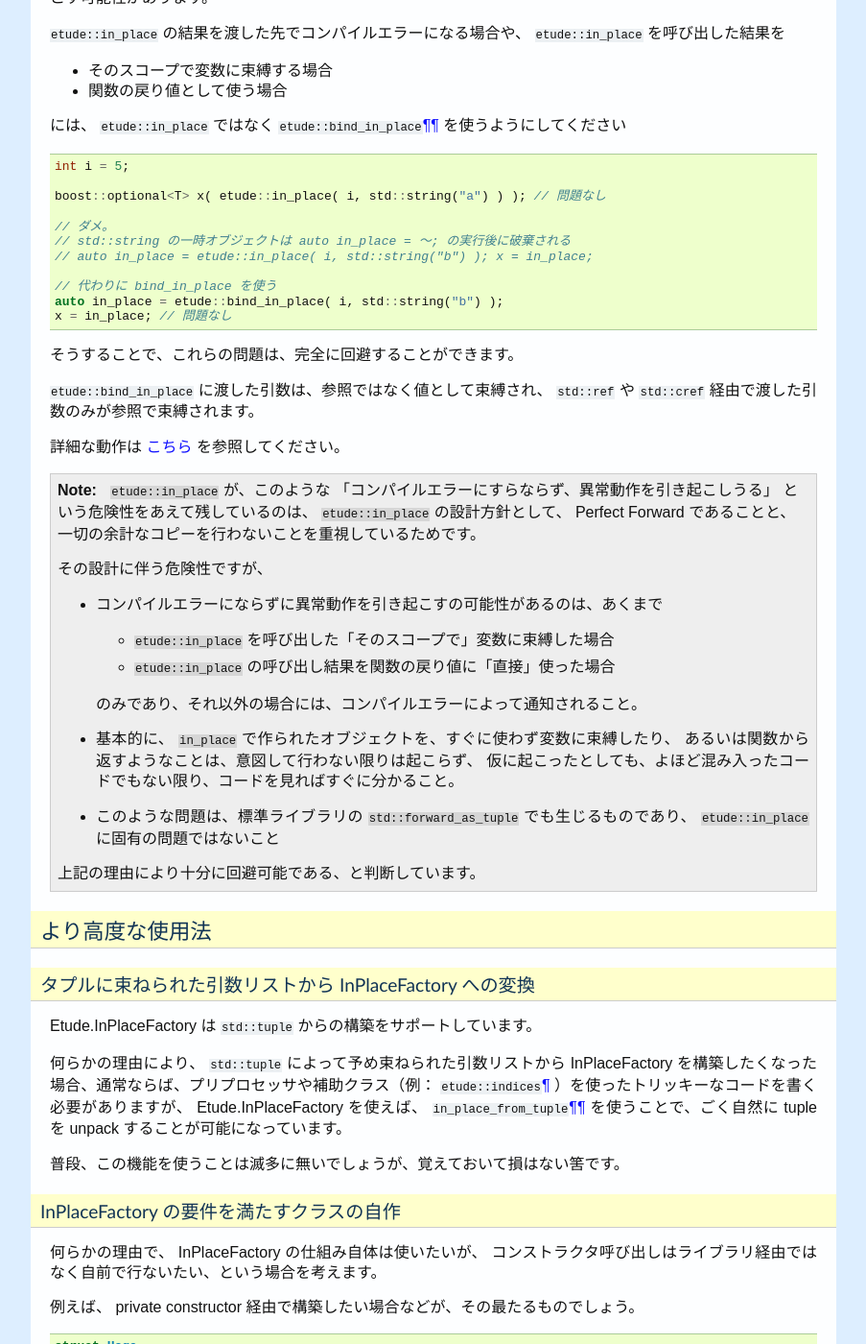
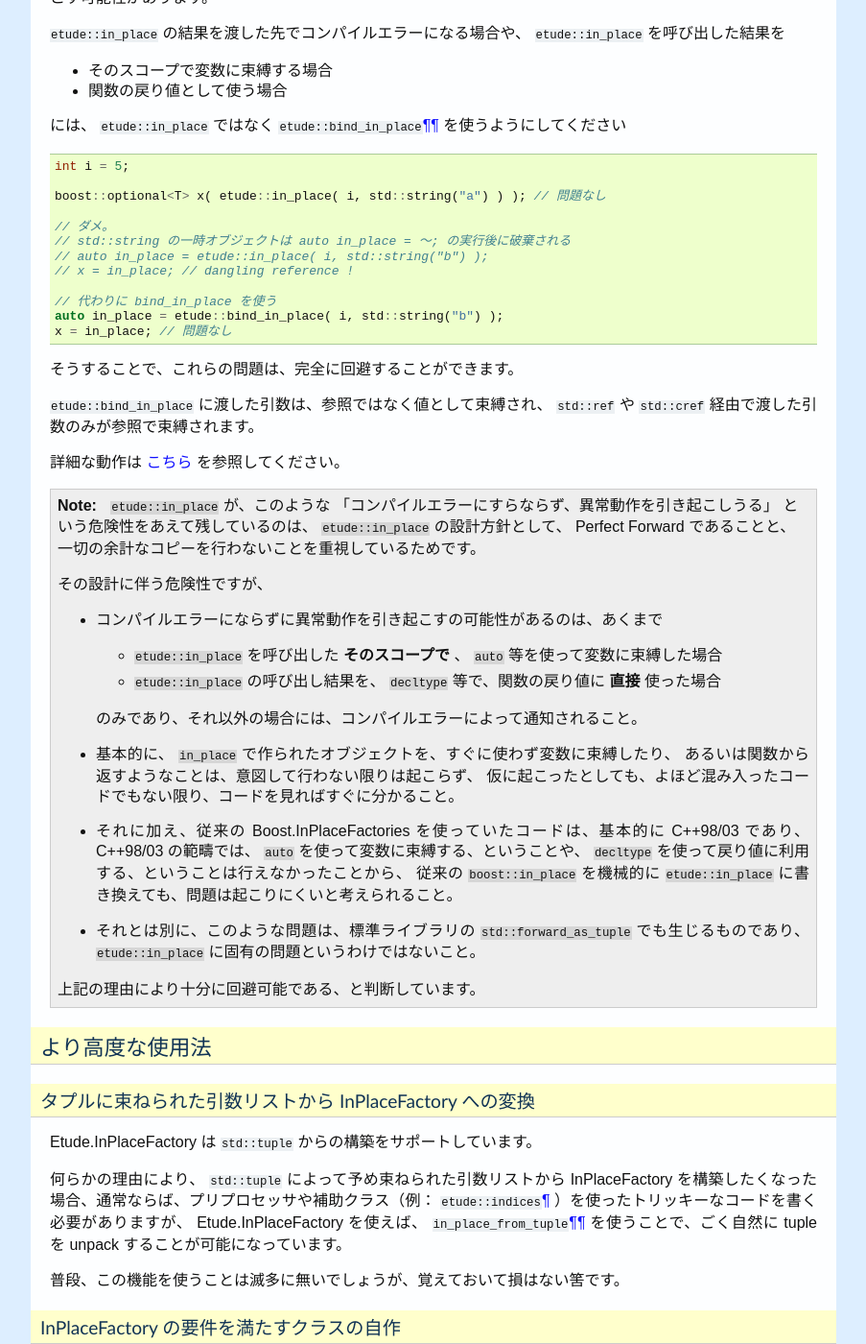
Before and after one commit to gintenlabo/etude, a Sphinx documentation site: the page built from docs/in-place.rst, in a window 1280 px wide and 1400 px high, scrolled down 3109 px. Shown: the whole window at 96% size, without its empty margins (198-1101 px from the left). Built offline with Sphinx 7.4.7, drawn with Linux system fonts in a browser that asks for light colours.

Commit message:
InPlaceFactory のドキュメントの「使い方」を調整

```diff
--- a/docs/in-place.rst
+++ b/docs/in-place.rst
@@ -204,7 +204,8 @@ Etude.InPlaceFactory が Boost.InPlaceFactory の全ての機能を含んでい
 
   // ダメ。
   // std::string の一時オブジェクトは auto in_place = ～; の実行後に破棄される
-  // auto in_place = etude::in_place( i, std::string("b") ); x = in_place;
+  // auto in_place = etude::in_place( i, std::string("b") );
+  // x = in_place; // dangling reference !
 
   // 代わりに bind_in_place を使う
   auto in_place = etude::bind_in_place( i, std::string("b") );
@@ -228,8 +229,8 @@ Etude.InPlaceFactory が Boost.InPlaceFactory の全ての機能を含んでい
 
   - コンパイルエラーにならずに異常動作を引き起こすの可能性があるのは、あくまで
 
-    - ``etude::in_place`` を呼び出した「そのスコープで」変数に束縛した場合
-    - ``etude::in_place`` の呼び出し結果を関数の戻り値に「直接」使った場合
+    - ``etude::in_place`` を呼び出した **そのスコープで** 、 ``auto`` 等を使って変数に束縛した場合
+    - ``etude::in_place`` の呼び出し結果を、 ``decltype`` 等で、関数の戻り値に **直接** 使った場合
 
     のみであり、それ以外の場合には、コンパイルエラーによって通知されること。
 
@@ -237,8 +238,14 @@ Etude.InPlaceFactory が Boost.InPlaceFactory の全ての機能を含んでい
     あるいは関数から返すようなことは、意図して行わない限りは起こらず、
     仮に起こったとしても、よほど混み入ったコードでもない限り、コードを見ればすぐに分かること。
 
-  - このような問題は、標準ライブラリの ``std::forward_as_tuple`` でも生じるものであり、
-    ``etude::in_place`` に固有の問題ではないこと
+  - それに加え、従来の Boost.InPlaceFactories を使っていたコードは、基本的に
+    C++98/03 であり、 C++98/03 の範疇では、 ``auto`` を使って変数に束縛する、ということや、
+    ``decltype`` を使って戻り値に利用する、ということは行えなかったことから、
+    従来の ``boost::in_place`` を機械的に ``etude::in_place``
+    に書き換えても、問題は起こりにくいと考えられること。
+
+  - それとは別に、このような問題は、標準ライブラリの ``std::forward_as_tuple``
+    でも生じるものであり、 ``etude::in_place`` に固有の問題というわけではないこと。
 
   上記の理由により十分に回避可能である、と判断しています。
 
```
